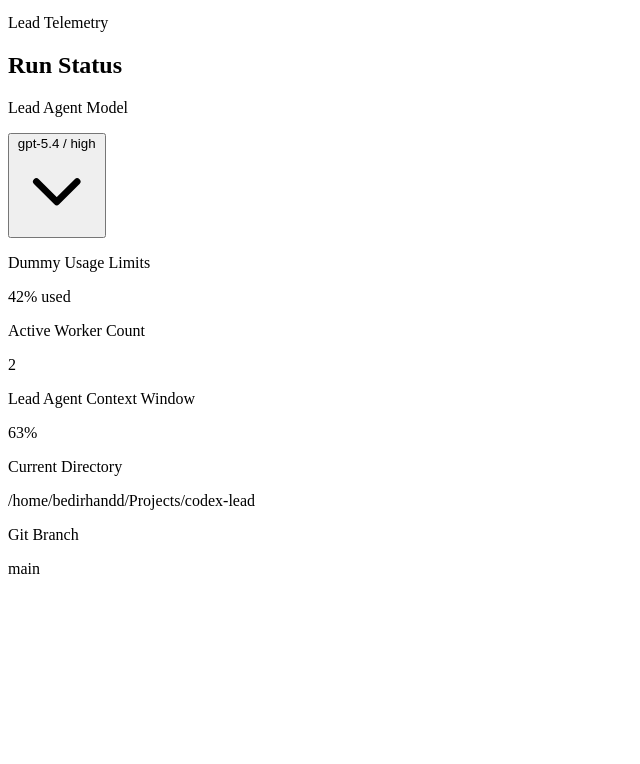
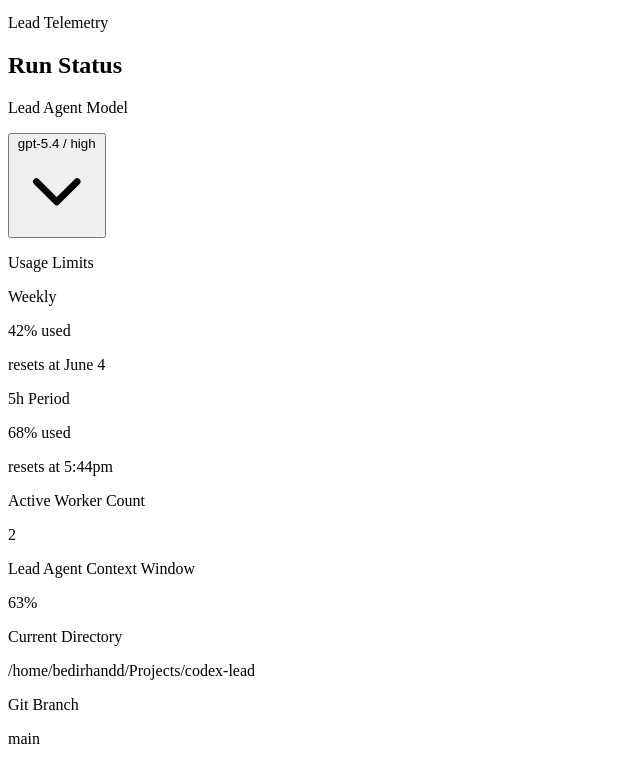
Before and after one commit to Bedirhandd/codex-lead, a SvelteKit app in the folder packages/web-ui/: page / in a window 1280 px wide. Shown: the part 6456-7220 px from the top of the page, without its empty margins (0-640 px from the left). Before the commit the page ends 7050 px from the top, so only its background shows below. Built offline with nearby package versions, Linux system fonts and the light colour scheme.

Commit message:
feat(web-ui): add usage limit indicators

```diff
--- a/packages/web-ui/src/routes/+page.svelte
+++ b/packages/web-ui/src/routes/+page.svelte
@@ -98,10 +98,6 @@
     activeWorkers.find((worker) => worker.id === selectedThread) ?? activeWorkers[0];
 
   const statusItems = [
-    {
-      label: 'Dummy Usage Limits',
-      value: '42% used'
-    },
     {
       label: 'Active Worker Count',
       value: '2'
@@ -270,6 +266,19 @@
     failed: 'bg-red-400',
     completed: 'bg-green-400'
   } as const;
+
+  const usageLimits = [
+    {
+      label: 'Weekly',
+      percent: 42,
+      resetsAt: 'resets at June 4'
+    },
+    {
+      label: '5h Period',
+      percent: 68,
+      resetsAt: 'resets at 5:44pm'
+    }
+  ];
 
   $: slashQuery = chatInput.startsWith('/') ? chatInput.slice(1).toLowerCase() : '';
   $: filteredSlashCommands = chatInput.startsWith('/')
@@ -851,6 +860,30 @@
         </div>
       </article>
 
+      <article class="rounded-md border border-white/10 bg-white/[0.03] p-3">
+        <p class="font-mono text-[0.68rem] font-medium uppercase tracking-[0.14em] text-ink/45">
+          Usage Limits
+        </p>
+
+        <div class="mt-3 grid gap-3">
+          {#each usageLimits as limit}
+            <section>
+              <div class="flex items-center justify-between gap-3">
+                <p class="text-sm font-semibold">{limit.label}</p>
+                <p class="font-mono text-xs text-ink/45">{limit.percent}% used</p>
+              </div>
+              <div class="mt-2 h-1.5 overflow-hidden rounded-full bg-white/10">
+                <div
+                  class="h-full rounded-full bg-white/60"
+                  style={`width: ${limit.percent}%`}
+                ></div>
+              </div>
+              <p class="mt-1 font-mono text-xs text-ink/35">{limit.resetsAt}</p>
+            </section>
+          {/each}
+        </div>
+      </article>
+
       {#each statusItems as item}
         <article class="rounded-md border border-white/10 bg-white/[0.03] p-3">
           <p class="font-mono text-[0.68rem] font-medium uppercase tracking-[0.14em] text-ink/45">
```
